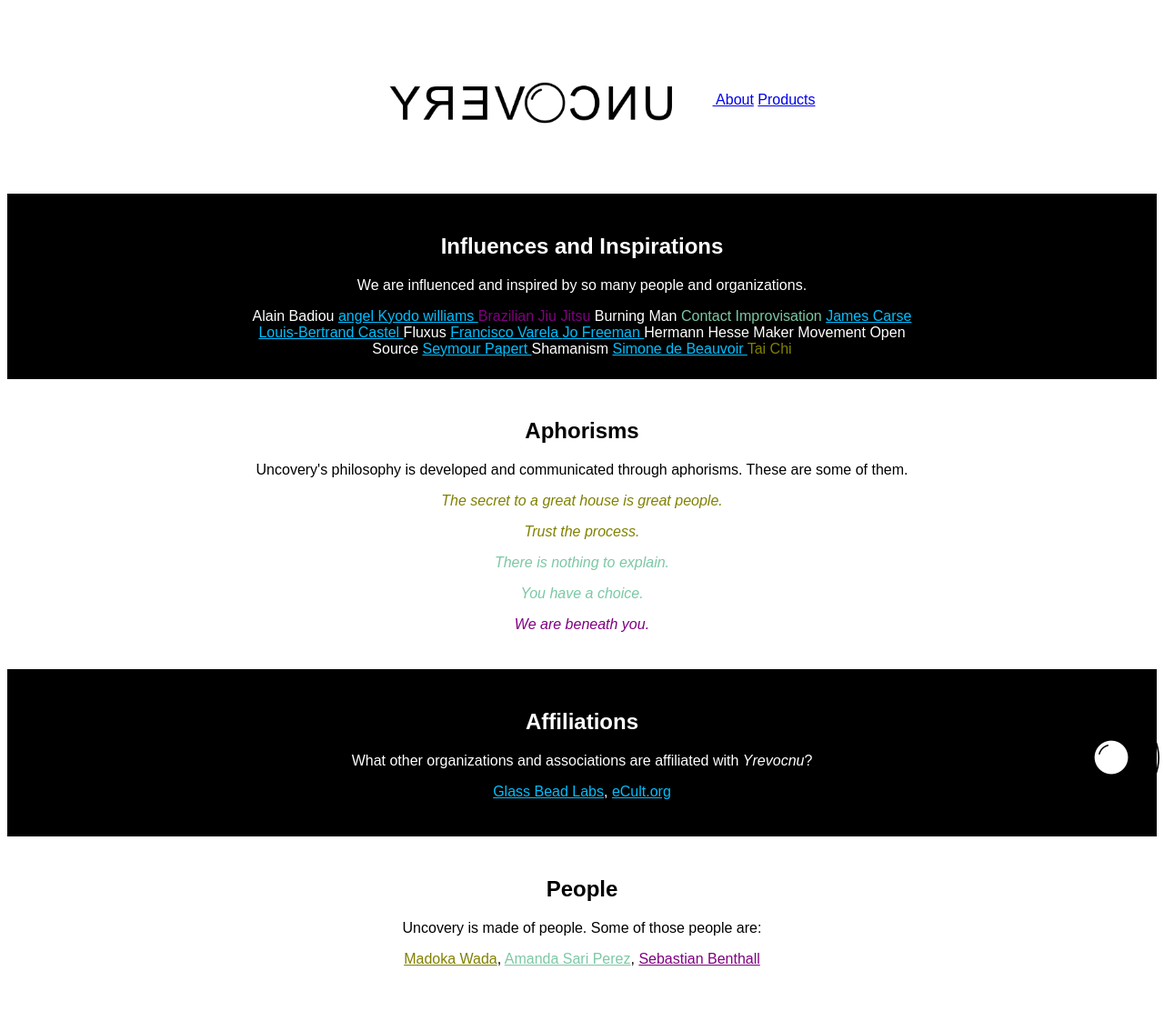
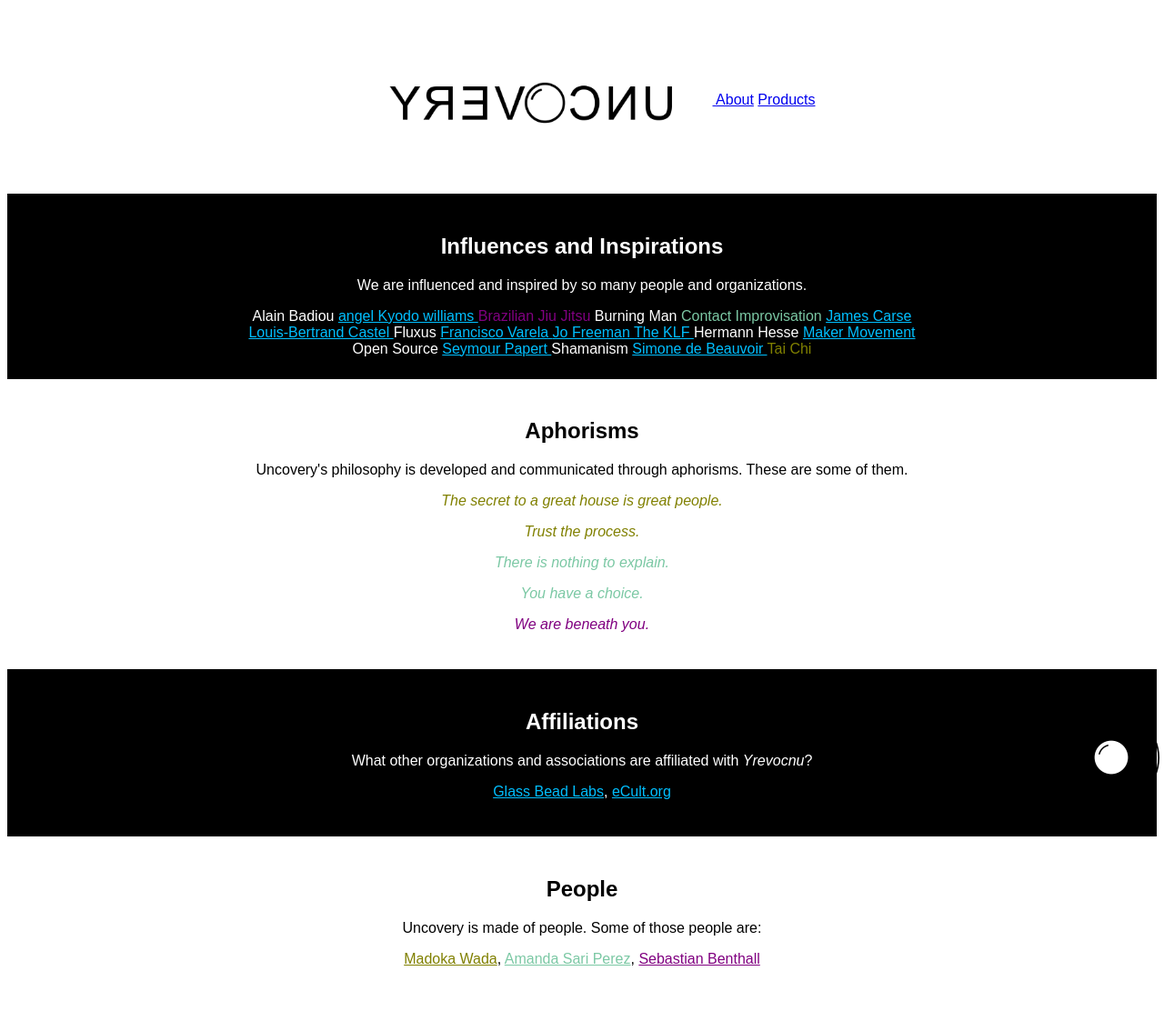
Before and after one commit to yrevocnu/yrevocnu.github.io, a Jekyll site: the page built from about.md, in a window 1280 px wide. Shown: the whole page at 91% size. Built offline with Jekyll 4.4.1, drawn with Linux system fonts in a browser that asks for light colours.

Commit message:
adding The KLF "Chill Out"

```diff
--- a/_data/inspirations.yml
+++ b/_data/inspirations.yml
@@ -26,9 +26,13 @@
 - name: Jo Freeman
   link: https://www.jofreeman.com/joreen/tyranny.htm
 
+- name: The KLF
+  link: https://www.youtube.com/watch?v=bWebqCRw7o4
+
 - name: Hermann Hesse
 
 - name: Maker Movement
+  link: https://en.wikipedia.org/wiki/Maker_culture
 
 - name: Open Source
 
```
